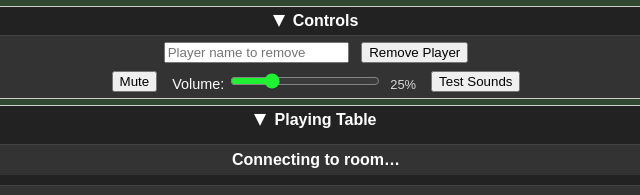
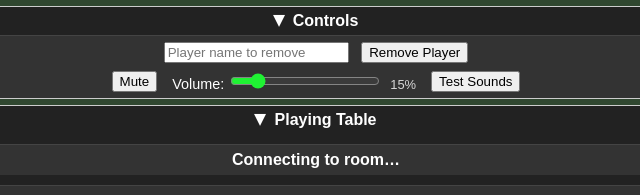
Before and after one commit to 8mmfstop2-ops/flip6, a website: page public/table.html in a window 1280 px wide. Shown: the top 195 px of the page, 324-964 px from the left. Drawn offline with nearby package versions, Linux system fonts and the light colour scheme; no server answers.

Commit message:
Update table.html

```diff
--- a/public/table.html
+++ b/public/table.html
@@ -514,8 +514,8 @@
       <button id="mute-toggle">Mute</button>
       <label>
         Volume:
-        <input id="volume-slider" type="range" min="0" max="100" value="25">
-         <span id="volume-percent">25%</span>
+        <input id="volume-slider" type="range" min="0" max="100" value="15">
+         <span id="volume-percent">15%</span>
       </label>
       <button id="test-sounds-btn">Test Sounds</button>
     </div>
```
